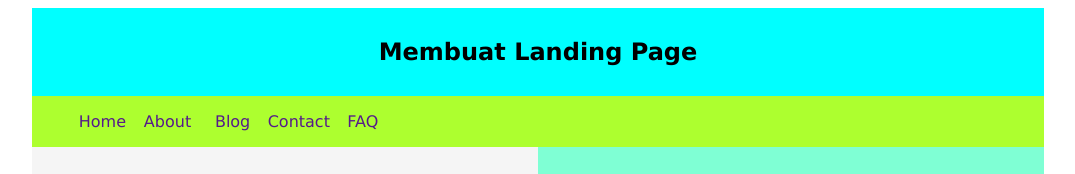
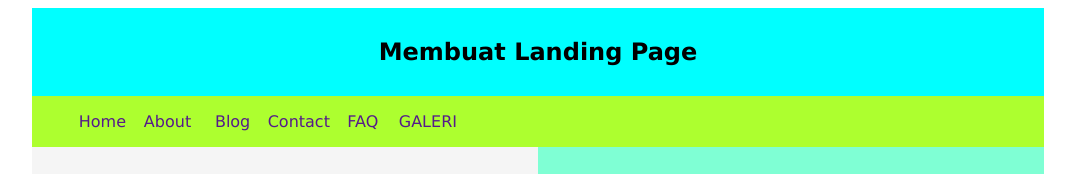
Before and after one commit to Rindiambar123/landing-page, a plain HTML site: page index.html in a window 1280 px wide. Shown: the top 174 px of the page, without its empty margins (102-1177 px from the left). Drawn offline with Linux system fonts and the light colour scheme.

Commit message:
menambah menu galeri

```diff
--- a/index.html
+++ b/index.html
@@ -17,6 +17,7 @@
             <li><a href="">Blog</a></li>
             <li><a href="">Contact</a></li>
             <li><a href="">FAQ</a></li>
+            <li><a href="">GALERI</a></li>
         </ul>
 
     </div>
```
